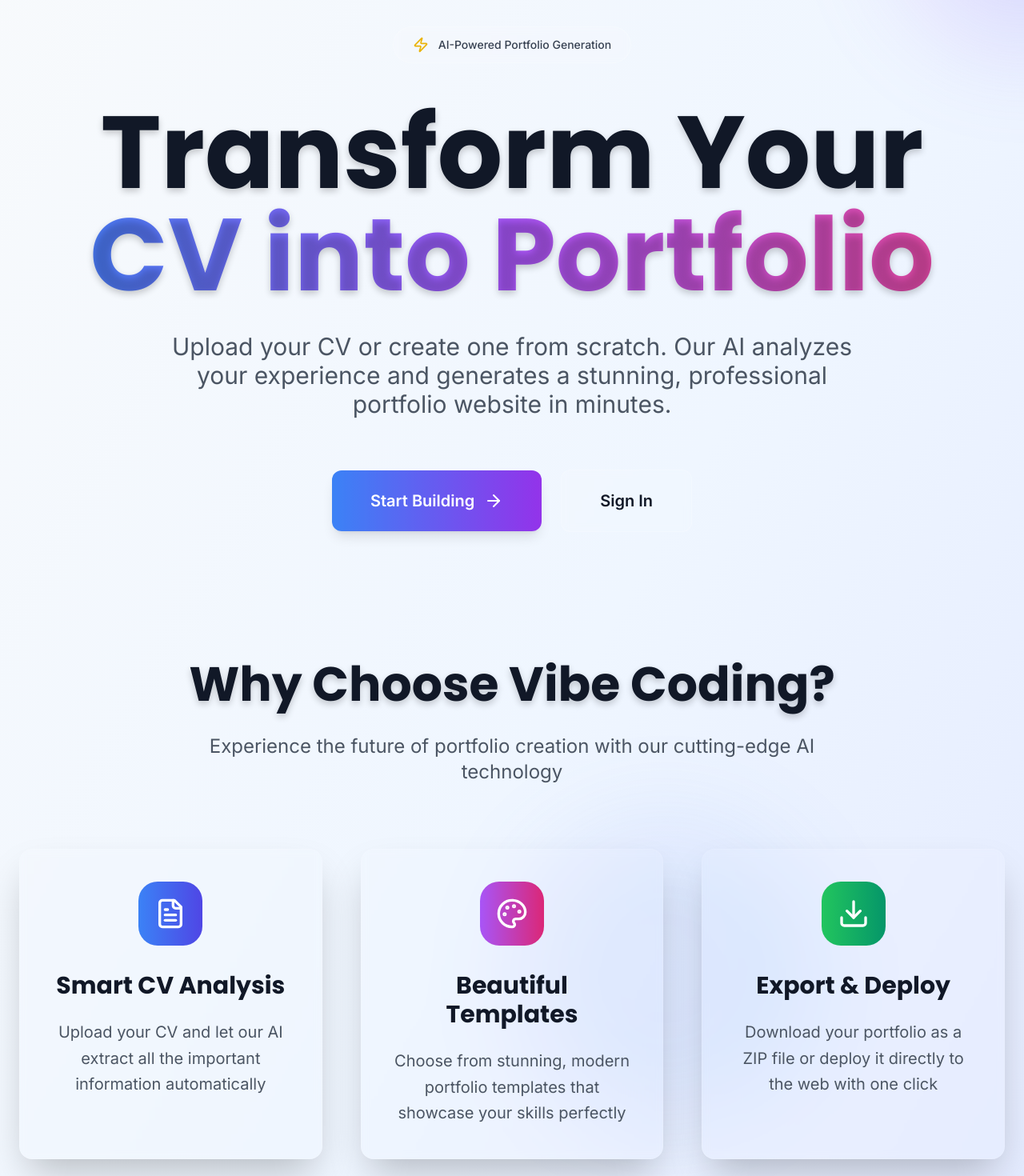
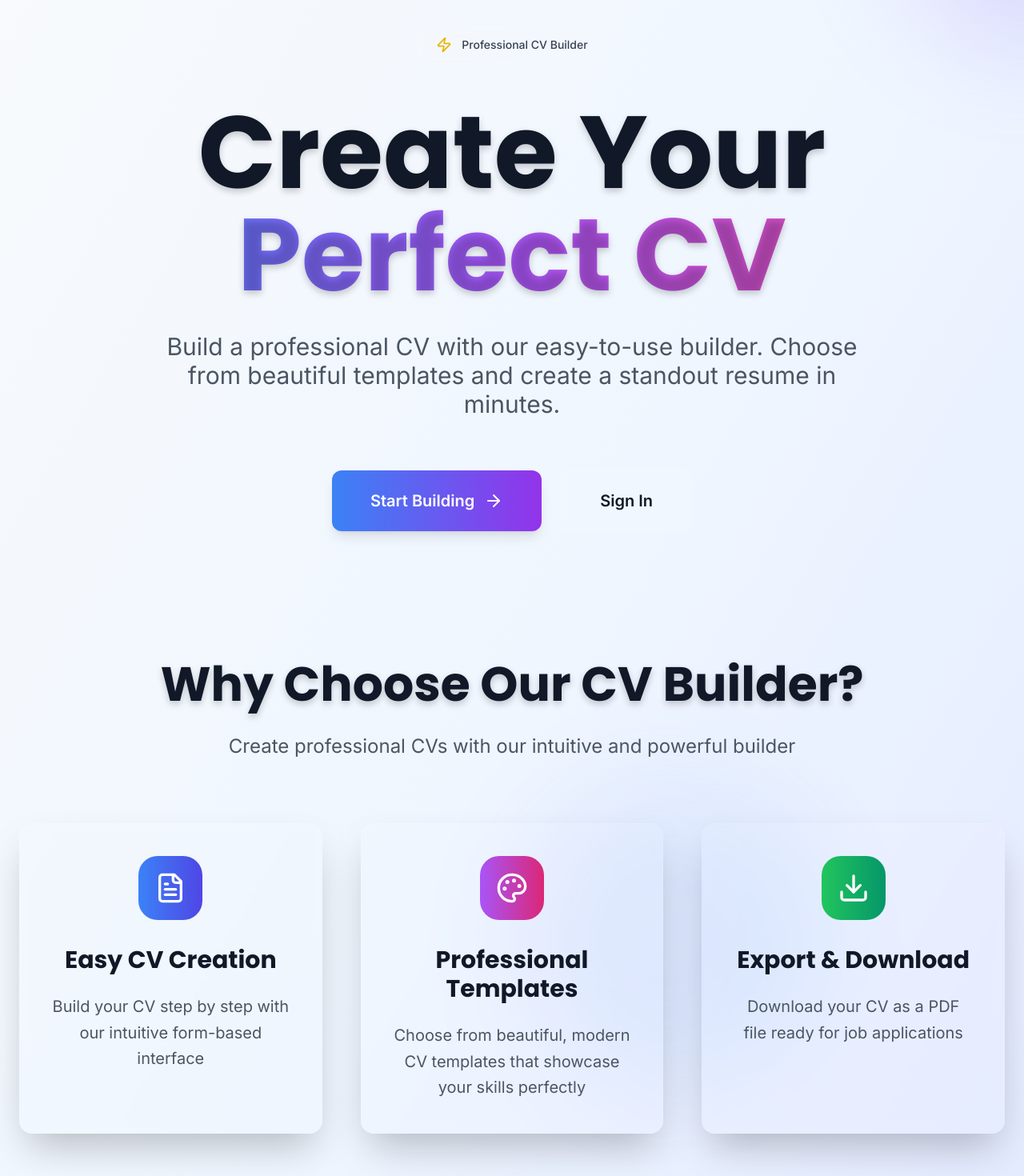
Before and after one commit to forwebsite810/viber, a React (Create React App) app: page / in a window 1280 px wide. Shown: the part 160-1630 px from the top of the page at 80% size. Built offline with nearby package versions, Linux system fonts and the light colour scheme; no server answers.

Commit message:
ui: update frontend to focus only on CV creation, remove upload/portfolio references

```diff
--- a/src/pages/Dashboard.jsx
+++ b/src/pages/Dashboard.jsx
@@ -6,7 +6,6 @@
 import Button from '../components/Button';
 import {
   FileText,
-  Upload,
   Sparkles,
   ArrowRight,
   Sun,
@@ -47,19 +46,19 @@
         <div className="text-center mb-20">
           <div className="inline-flex items-center px-4 py-2 bg-white/10 backdrop-blur-sm border border-white/20 rounded-full text-sm font-medium text-gray-700 dark:text-gray-300 mb-8">
             <Zap className="w-4 h-4 mr-2 text-yellow-500" />
-            AI-Powered Portfolio Generation
+            Professional CV Builder
           </div>
 
           <h1 className="text-6xl md:text-8xl font-poppins font-bold text-gray-900 dark:text-white mb-8 text-shadow-lg">
             Welcome Back!
           </h1>
           <p className="text-2xl text-gray-600 dark:text-gray-300 max-w-3xl mx-auto leading-relaxed">
-            Choose how you'd like to create your stunning portfolio. Upload your existing CV or build one from scratch.
+            Create your professional CV with our easy-to-use builder. Choose from beautiful templates and build your perfect resume.
           </p>
         </div>
 
         {/* Main Action Cards */}
-        <div className="grid lg:grid-cols-2 gap-12 mb-20">
+        <div className="max-w-4xl mx-auto mb-20">
           {/* Create CV Card */}
           <Card
             variant="glass"
@@ -97,42 +96,6 @@
             </div>
           </Card>
 
-          {/* Upload CV Card */}
-          <Card
-            variant="glass"
-            hover={true}
-            className="group relative overflow-hidden p-12 cursor-pointer"
-            onClick={() => window.location.href = '/upload-cv'}
-          >
-            <div className="absolute inset-0 bg-gradient-to-br from-purple-500/10 to-pink-500/10 opacity-0 group-hover:opacity-100 transition-opacity duration-700"></div>
-
-            <div className="relative z-10">
-              <div className="w-20 h-20 bg-gradient-to-r from-purple-500 to-pink-600 rounded-3xl flex items-center justify-center text-white mb-8 group-hover:glow-animation transition-all duration-500">
-                <Upload className="w-10 h-10" />
-              </div>
-
-              <h2 className="text-4xl font-poppins font-bold text-gray-900 dark:text-white mb-6">
-                Upload Existing CV
-              </h2>
-
-              <p className="text-xl text-gray-600 dark:text-gray-300 mb-8 leading-relaxed">
-                Upload your PDF CV and let our AI analyze it to automatically generate a beautiful portfolio website.
-              </p>
-
-              <div className="flex items-center justify-between">
-                <div className="flex items-center text-purple-600 dark:text-purple-400 font-semibold text-lg group-hover:translate-x-2 transition-transform duration-300">
-                  Upload & Analyze
-                  <ArrowRight className="w-6 h-6 ml-3" />
-                </div>
-
-                <div className="flex space-x-2">
-                  <div className="w-2 h-2 bg-purple-500 rounded-full"></div>
-                  <div className="w-2 h-2 bg-pink-500 rounded-full"></div>
-                  <div className="w-2 h-2 bg-rose-500 rounded-full"></div>
-                </div>
-              </div>
-            </div>
-          </Card>
         </div>
 
         {/* Quick Actions */}
@@ -142,7 +105,7 @@
               <Eye className="w-8 h-8" />
             </div>
             <h3 className="text-2xl font-poppins font-bold text-gray-900 dark:text-white mb-4">Preview</h3>
-            <p className="text-gray-600 dark:text-gray-300">See your portfolio before publishing</p>
+            <p className="text-gray-600 dark:text-gray-300">Preview your CV before downloading</p>
           </Card>
 
           <Card variant="elevated" className="p-8 text-center group hover:scale-105 transition-all duration-500">
@@ -180,7 +143,7 @@
                   <Sparkles className="w-7 h-7 text-white" />
                 </div>
                 <div>
-                  <p className="text-xl font-semibold text-gray-900 dark:text-white">Portfolio Generated</p>
+                  <p className="text-xl font-semibold text-gray-900 dark:text-white">CV Created</p>
                   <p className="text-gray-600 dark:text-gray-400">2 hours ago</p>
                 </div>
               </div>
--- a/src/pages/Home.jsx
+++ b/src/pages/Home.jsx
@@ -5,9 +5,7 @@
 import Card from '../components/Card';
 import Button from '../components/Button';
 import {
-  Sparkles,
   FileText,
-  Upload,
   Download,
   Palette,
   Zap,
@@ -37,18 +35,18 @@
         <div className="max-w-7xl mx-auto text-center">
           <div className="inline-flex items-center px-6 py-3 bg-white/10 backdrop-blur-sm border border-white/20 rounded-full text-sm font-medium text-gray-700 dark:text-gray-300 mb-12">
             <Zap className="w-5 h-5 mr-3 text-yellow-500" />
-            AI-Powered Portfolio Generation
+            Professional CV Builder
           </div>
 
           <h1 className="text-7xl md:text-9xl font-poppins font-bold text-gray-900 dark:text-white mb-8 text-shadow-lg">
-            Transform Your
+            Create Your
             <span className="block gradient-text">
-              CV into Portfolio
+              Perfect CV
             </span>
           </h1>
 
           <p className="text-2xl md:text-3xl text-gray-600 dark:text-gray-300 mb-16 max-w-4xl mx-auto leading-relaxed">
-            Upload your CV or create one from scratch. Our AI analyzes your experience and generates a stunning, professional portfolio website in minutes.
+            Build a professional CV with our easy-to-use builder. Choose from beautiful templates and create a standout resume in minutes.
           </p>
 
           <div className="flex flex-col sm:flex-row gap-6 justify-center items-center">
@@ -91,10 +89,10 @@
         <div className="max-w-7xl mx-auto">
           <div className="text-center mb-20">
             <h2 className="text-5xl md:text-6xl font-poppins font-bold text-gray-900 dark:text-white mb-8 text-shadow-lg">
-              Why Choose Vibe Coding?
+              Why Choose Our CV Builder?
             </h2>
             <p className="text-2xl text-gray-600 dark:text-gray-300 max-w-3xl mx-auto">
-              Experience the future of portfolio creation with our cutting-edge AI technology
+              Create professional CVs with our intuitive and powerful builder
             </p>
           </div>
 
@@ -102,20 +100,20 @@
             {[
               {
                 icon: <FileText className="w-10 h-10" />,
-                title: "Smart CV Analysis",
-                description: "Upload your CV and let our AI extract all the important information automatically",
+                title: "Easy CV Creation",
+                description: "Build your CV step by step with our intuitive form-based interface",
                 gradient: "from-blue-500 to-indigo-600"
               },
               {
                 icon: <Palette className="w-10 h-10" />,
-                title: "Beautiful Templates",
-                description: "Choose from stunning, modern portfolio templates that showcase your skills perfectly",
+                title: "Professional Templates",
+                description: "Choose from beautiful, modern CV templates that showcase your skills perfectly",
                 gradient: "from-purple-500 to-pink-600"
               },
               {
                 icon: <Download className="w-10 h-10" />,
-                title: "Export & Deploy",
-                description: "Download your portfolio as a ZIP file or deploy it directly to the web with one click",
+                title: "Export & Download",
+                description: "Download your CV as a PDF file ready for job applications",
                 gradient: "from-green-500 to-emerald-600"
               }
             ].map((feature, index) => (
@@ -145,10 +143,10 @@
         <div className="max-w-5xl mx-auto text-center">
           <Card variant="glass" className="p-16">
             <h2 className="text-5xl md:text-6xl font-poppins font-bold text-gray-900 dark:text-white mb-8 text-shadow-lg">
-              Ready to Build Your Portfolio?
+              Ready to Create Your CV?
             </h2>
             <p className="text-2xl text-gray-600 dark:text-gray-300 mb-12">
-              Join thousands of professionals who have transformed their careers with stunning portfolios
+              Join thousands of professionals who have created standout CVs with our builder
             </p>
             {currentUser ? (
               <Button
```
